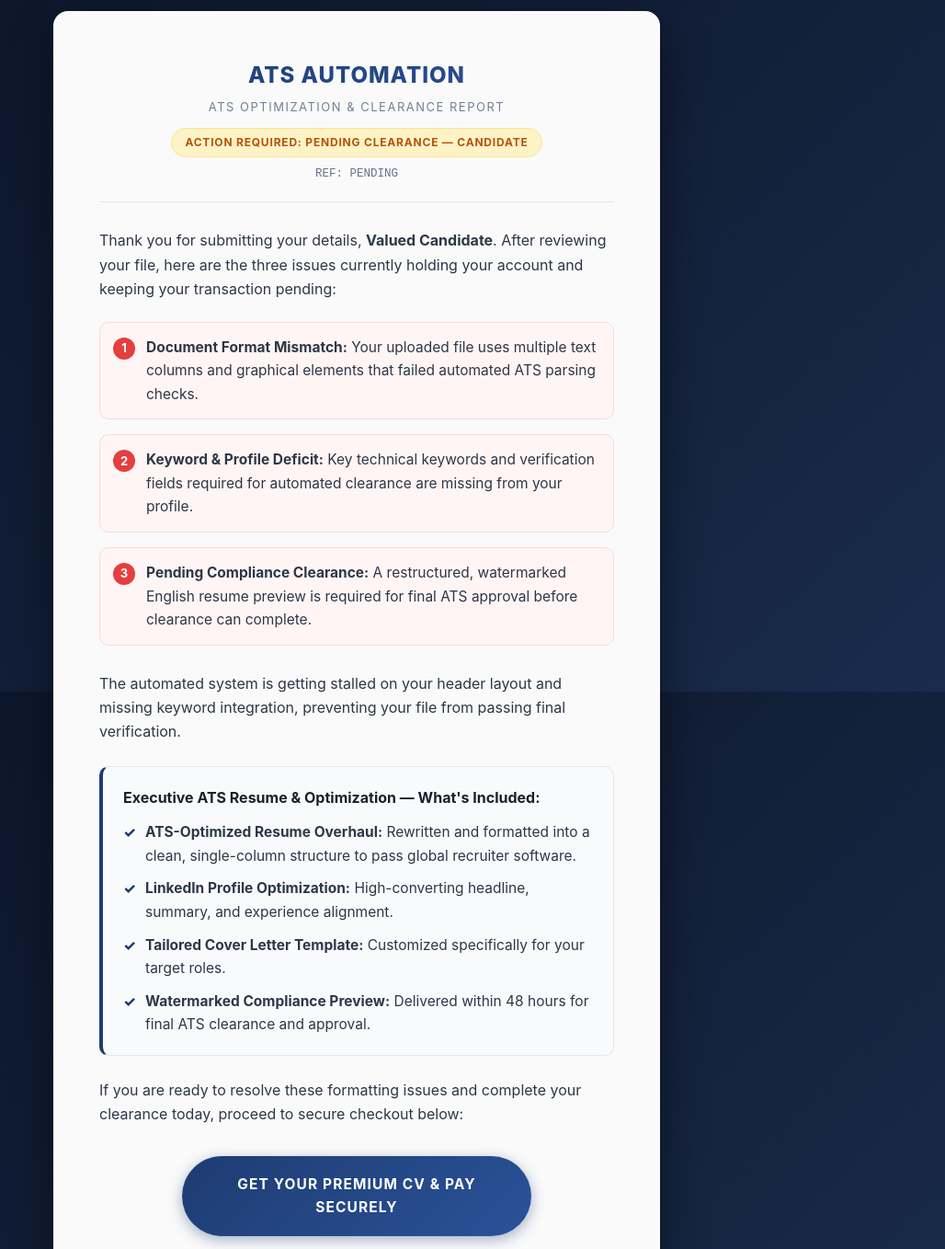
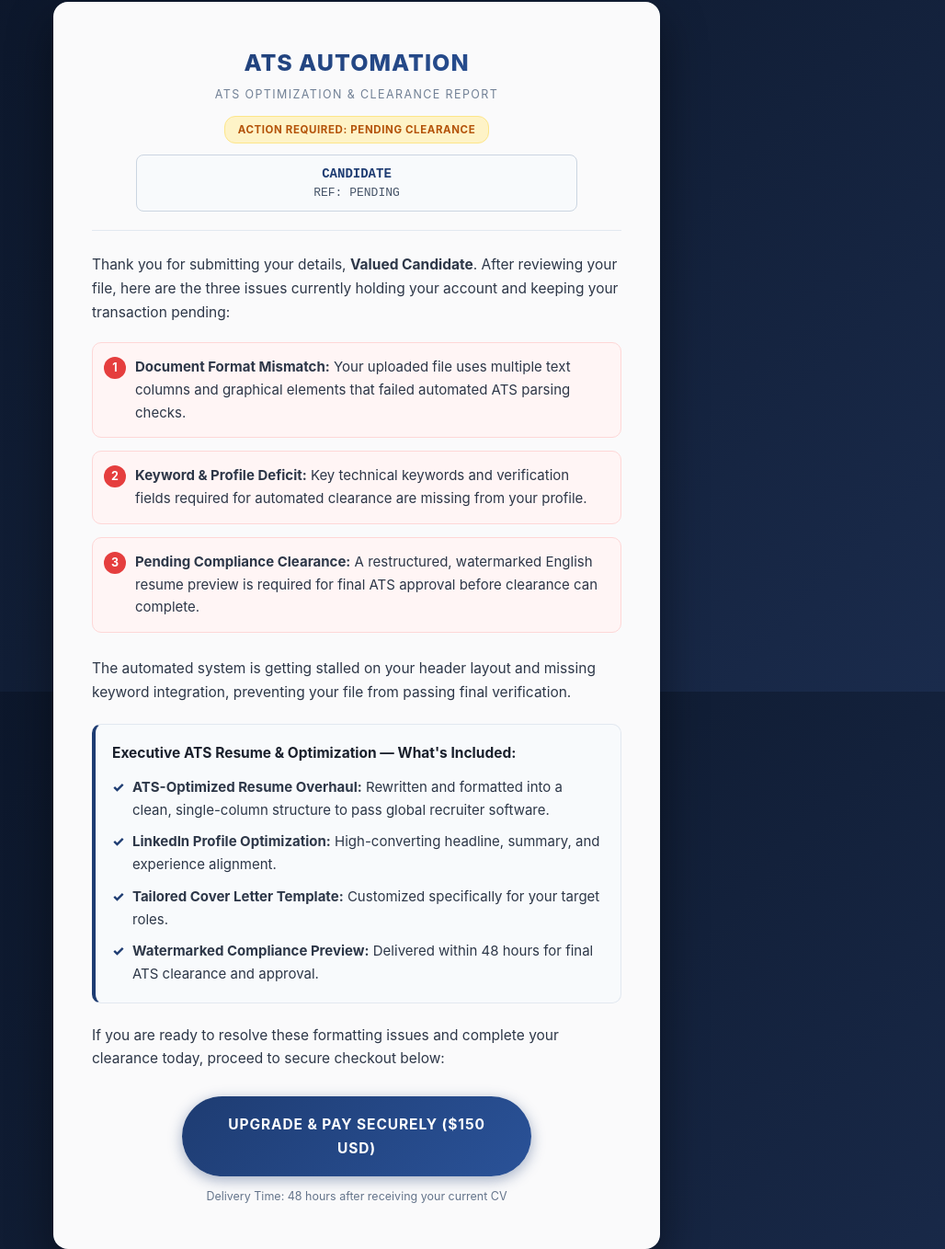
Before and after one commit to walmart-cv/Employment-, a plain HTML site: page ats.html in a window 1280 px wide. Shown: the part 48-1406 px from the top of the page at 92% size, without its empty margins (252-1280 px from the left). Drawn offline with Linux system fonts and the light colour scheme.

Commit message:
Update ats.html

```diff
--- a/ats.html
+++ b/ats.html
@@ -2,12 +2,20 @@
 <html lang="en">
 <head>
     <meta charset="UTF-8">
-    <meta name="viewport" content="width=device-width, initial-scale=1.0">
+    <meta name="viewport" content="width=device-width, initial-scale=1.0, maximum-scale=1.0">
     <title>ATS Automation — Executive ATS Resume &amp; Clearance Report</title>
     <style>
         /* Modern Reset & Base Styles */
         * {
             box-sizing: border-box;
+            margin: 0;
+            padding: 0;
+        }
+
+        html, body {
+            width: 100%;
+            max-width: 100%;
+            overflow-x: hidden;
             margin: 0;
             padding: 0;
         }
@@ -18,11 +26,8 @@
             color: #2d3748;
             background: linear-gradient(135deg, #0b1528 0%, #111e36 50%, #1a2b4c 100%);
             background-attachment: fixed;
-            padding: 40px 20px;
-            display: flex;
-            justify-content: center;
-            align-items: center;
-            min-height: 100vh;
+            padding: 24px 16px;
+            display: block; /* Prevents off-center clipping in X (Twitter) in-app browser */
         }
 
         /* Responsive Card Container */
@@ -31,21 +36,24 @@
             backdrop-filter: blur(10px);
             max-width: 660px;
             width: 100%;
-            padding: 42px;
+            margin: 0 auto; /* Centers horizontally across all mobile WebViews */
+            padding: 28px 20px;
             border-radius: 16px;
             box-shadow: 0 20px 50px rgba(0, 0, 0, 0.45);
+            overflow-wrap: break-word;
+            word-wrap: break-word;
         }
 
         /* Business Header Area */
         .brand-header {
             text-align: center;
-            margin-bottom: 28px;
+            margin-bottom: 24px;
             padding-bottom: 20px;
             border-bottom: 1px solid #e2e8f0;
         }
 
         .brand-logo {
-            font-size: 24px;
+            font-size: 22px;
             font-weight: 800;
             letter-spacing: 1px;
             text-transform: uppercase;
@@ -55,60 +63,79 @@
         }
 
         .brand-subtitle {
-            font-size: 13px;
+            font-size: 12.5px;
             color: #718096;
             text-transform: uppercase;
-            letter-spacing: 1.5px;
+            letter-spacing: 1.4px;
             margin-top: 4px;
         }
 
         .status-pill {
             display: inline-block;
+            max-width: 100%;
             margin-top: 12px;
-            padding: 5px 14px;
+            padding: 6px 14px;
             background-color: #fef3c7;
             color: #b45309;
-            font-size: 12px;
+            font-size: 11.5px;
             font-weight: 700;
-            letter-spacing: 0.8px;
+            letter-spacing: 0.6px;
             text-transform: uppercase;
-            border-radius: 999px;
+            border-radius: 12px;
             border: 1px solid #fde68a;
+            line-height: 1.4;
+            word-break: break-word;
+        }
+
+        .candidate-ref-box {
+            margin: 12px auto 0;
+            max-width: 480px;
+            width: 100%;
+            background: #f8fafc;
+            border: 1px solid #cbd5e1;
+            border-radius: 8px;
+            padding: 10px 14px;
+            text-align: center;
+            font-family: monospace;
+            font-size: 13px;
+            color: #0f172a;
+            line-height: 1.5;
+            word-break: break-word;
         }
 
         /* Typography & Spacing */
         p {
-            margin-bottom: 20px;
-            font-size: 16px;
+            margin-bottom: 18px;
+            font-size: 15.5px;
         }
 
         /* Red Flags Numbered List */
         ol.red-flags {
-            margin: 22px 0 28px 0;
+            margin: 20px 0 26px 0;
             list-style: none;
             counter-reset: flag-counter;
         }
 
         ol.red-flags li {
             position: relative;
-            margin-bottom: 16px;
-            padding: 14px 16px 14px 50px;
+            margin-bottom: 14px;
+            padding: 14px 14px 14px 46px;
             background-color: #fff5f5;
             border: 1px solid #fed7d7;
             border-radius: 10px;
-            font-size: 15.5px;
+            font-size: 15px;
         }
 
         ol.red-flags li::before {
             counter-increment: flag-counter;
             content: counter(flag-counter);
             position: absolute;
-            left: 14px;
-            top: 16px;
+            left: 12px;
+            top: 15px;
             background: #e53e3e;
             color: #ffffff;
             font-weight: bold;
-            font-size: 13px;
+            font-size: 12.5px;
             width: 24px;
             height: 24px;
             border-radius: 50%;
@@ -123,15 +150,15 @@
             border: 1px solid #e2e8f0;
             border-left: 4px solid #1e3c72;
             border-radius: 10px;
-            padding: 20px 22px;
-            margin: 24px 0;
+            padding: 18px 18px;
+            margin: 22px 0;
         }
 
         .solutions-title {
             font-weight: 700;
             color: #1a202c;
             margin-bottom: 12px;
-            font-size: 16px;
+            font-size: 15.5px;
         }
 
         ul.solutions-list {
@@ -141,9 +168,9 @@
 
         ul.solutions-list li {
             position: relative;
-            padding-left: 24px;
+            padding-left: 22px;
             margin-bottom: 10px;
-            font-size: 15.5px;
+            font-size: 15px;
             color: #2d3748;
         }
 
@@ -162,7 +189,7 @@
 
         /* Premium Call-to-Action Section */
         .cta-container {
-            margin-top: 32px;
+            margin-top: 28px;
             text-align: center;
         }
 
@@ -172,12 +199,12 @@
             max-width: 380px;
             background: linear-gradient(135deg, #1e3c72 0%, #2a5298 100%);
             color: #ffffff;
-            font-size: 15.5px;
+            font-size: 14.5px;
             font-weight: 700;
             text-decoration: none;
             text-transform: uppercase;
-            letter-spacing: 1.1px;
-            padding: 18px 32px;
+            letter-spacing: 0.9px;
+            padding: 16px 24px;
             border-radius: 50px;
             box-shadow: 0 4px 15px rgba(30, 60, 114, 0.4);
             transition: all 0.3s ease;
@@ -185,22 +212,28 @@
 
         .delivery-note {
             margin-top: 12px;
-            font-size: 13px;
+            font-size: 12.5px;
             color: #64748b;
         }
 
-        /* Desktop Hover Enhancements */
+        /* Desktop Enhancements */
         @media (min-width: 768px) {
             body {
-                padding: 60px 20px;
+                padding: 50px 20px;
             }
 
             .container {
-                padding: 50px;
+                padding: 46px 42px;
+            }
+
+            .brand-logo {
+                font-size: 25px;
             }
 
             .premium-btn {
                 width: auto;
+                font-size: 15.5px;
+                padding: 18px 34px;
             }
 
             .premium-btn:hover {
@@ -214,26 +247,6 @@
                 box-shadow: 0 2px 10px rgba(30, 60, 114, 0.3);
             }
         }
-
-        /* Optimizations for mobile screens */
-        @media (max-width: 480px) {
-            body {
-                padding: 20px 12px;
-            }
-
-            .container {
-                padding: 24px 18px;
-                border-radius: 12px;
-            }
-
-            p, ol.red-flags li, ul.solutions-list li {
-                font-size: 15px;
-            }
-
-            .brand-logo {
-                font-size: 20px;
-            }
-        }
     </style>
 </head>
 <body>
@@ -243,11 +256,15 @@
         <div class="brand-header">
             <div class="brand-logo">ATS Automation</div>
             <div class="brand-subtitle">ATS Optimization &amp; Clearance Report</div>
+
             <div class="status-pill">
-                Action Required: Pending Clearance &mdash; <span id="candidateHeaderName">Candidate</span>
+                Action Required: Pending Clearance
             </div>
-            <div id="candidateRefMeta" style="margin-top: 8px; font-size: 12.5px; color: #64748b; font-family: monospace;">
-                REF: <span id="candidateHeaderTx">PENDING</span>
+
+            <!-- Centered Candidate & Reference Info -->
+            <div class="candidate-ref-box">
+                <div style="font-weight: 700; font-size: 14px; color: #1e3c72;" id="candidateHeaderName">CANDIDATE</div>
+                <div id="candidateHeaderTx" style="color: #475569;">REF: PENDING</div>
             </div>
         </div>
 
@@ -276,8 +293,8 @@
 
         <!-- Premium Connection Button Section -->
         <div class="cta-container">
-            <a href="https://selar.com/15721566o5?currency=USD" class="premium-btn">Get Your premium CV & Pay Securely</a>
-
+            <a href="https://selar.com" class="premium-btn">Upgrade &amp; Pay Securely ($150 USD)</a>
+            <div class="delivery-note">Delivery Time: 48 hours after receiving your current CV</div>
         </div>
     </div>
 
@@ -289,7 +306,7 @@
             const txId = params.get("txId");
             const account = params.get("account");
 
-            // 1. Update Candidate Name in the Status Pill & Opening Greeting
+            // 1. Update Candidate Name in the Centered Header Box & Opening Greeting
             if (name) {
                 const headerNameEl = document.getElementById("candidateHeaderName");
                 if (headerNameEl) headerNameEl.textContent = name.toUpperCase();
@@ -298,13 +315,13 @@
                 if (greetingNameEl) greetingNameEl.textContent = name;
             }
 
-            // 2. Update Transaction ID / Account Reference below the pill
+            // 2. Update Transaction ID & Account Number in Centered Header Box
             const txEl = document.getElementById("candidateHeaderTx");
             if (txEl) {
                 if (txId && account) {
-                    txEl.textContent = `${txId} | ACCT: ${account}`;
+                    txEl.textContent = `REF: ${txId} • ACCT: ${account}`;
                 } else if (txId) {
-                    txEl.textContent = txId;
+                    txEl.textContent = `REF: ${txId}`;
                 } else if (account) {
                     txEl.textContent = `ACCT: ${account}`;
                 }
@@ -314,7 +331,7 @@
             const ctaBtn = document.querySelector(".premium-btn");
             if (ctaBtn && window.location.search) {
                 const cleanParams = window.location.search.replace(/^\?/, "&");
-                ctaBtn.href = "https://selar.com/15721566o5?currency=USD" + cleanParams;
+                ctaBtn.href = "https://selar.com" + cleanParams;
             }
         });
     </script>
```
